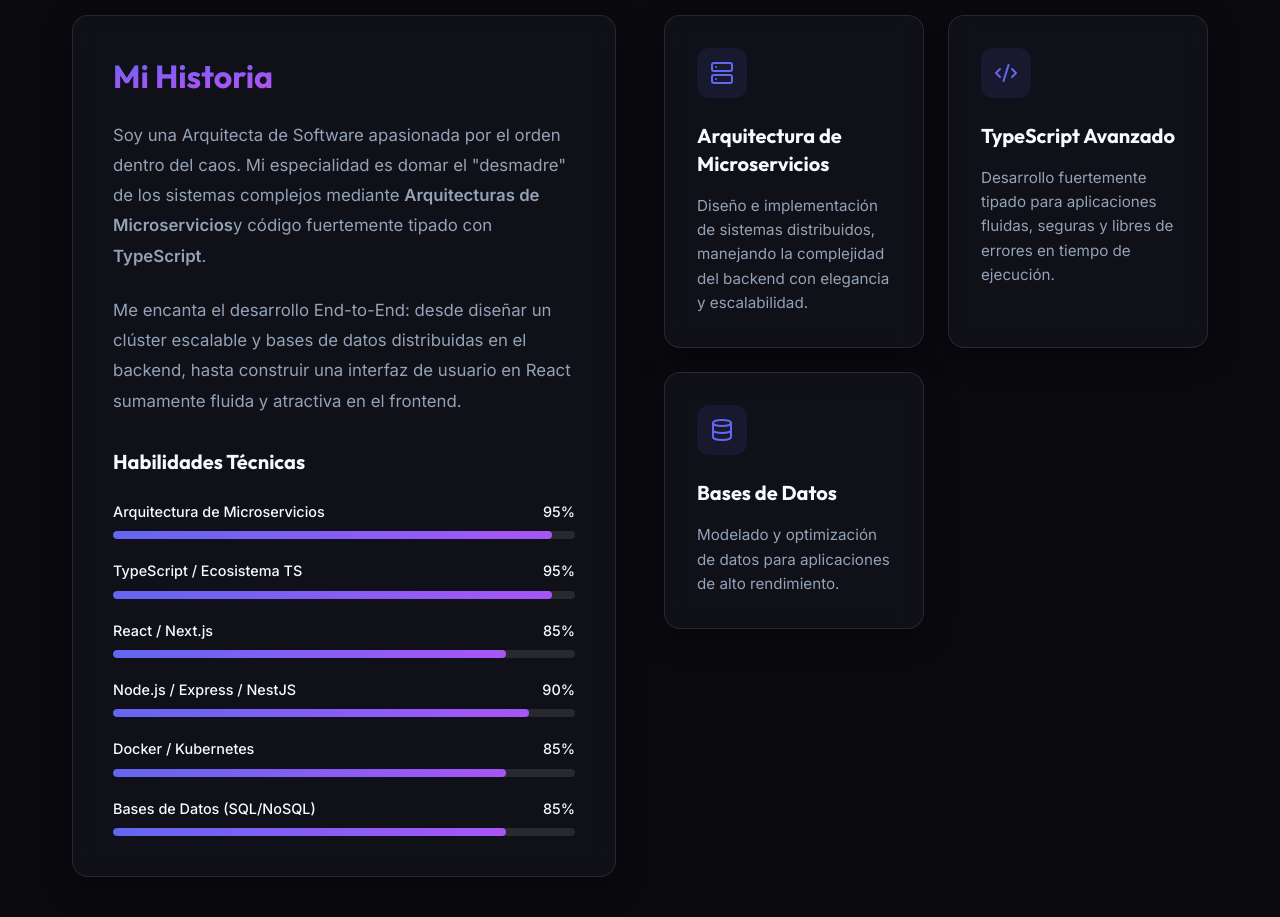
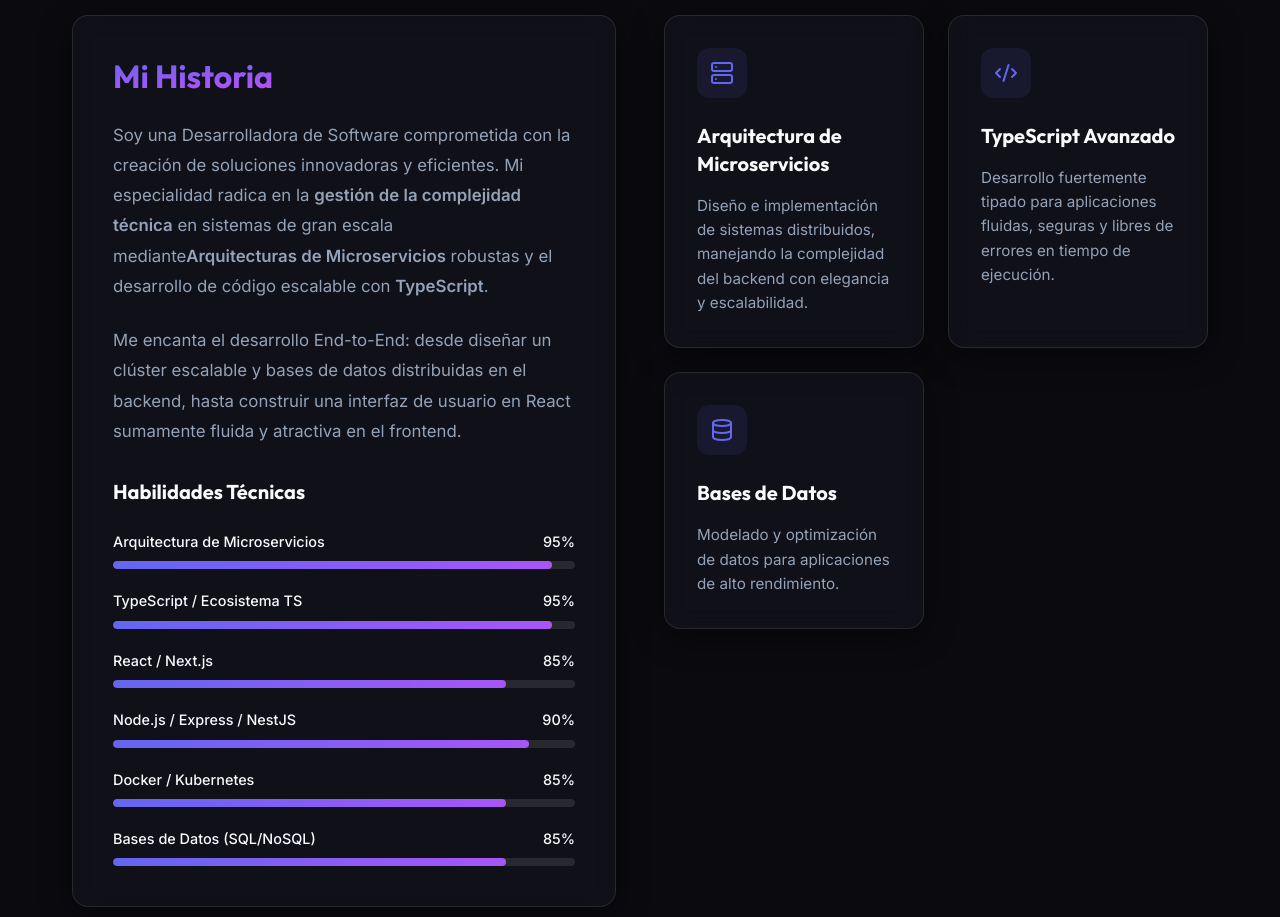
Before and after one commit to andreaprada1993/PresentationJhoaDev, a React (Vite) app: page / in a window 1280 px wide. Shown: the part 1060-1977 px from the top of the page. Built offline with nearby package versions, Linux system fonts and the light colour scheme; no server answers; the database is empty.

Commit message:
style: refine About section with more professional technical language

```diff
--- a/src/components/About.tsx
+++ b/src/components/About.tsx
@@ -18,9 +18,9 @@ const About = () => {
                     <div className="p-10 glass-panel">
                         <h3 className="text-[2rem] mb-6 gradient-text">Mi Historia</h3>
                         <p className="text-text-secondary text-[1.05rem] mb-6 leading-[1.8]">
-                            Soy una Arquitecta de Software apasionada por el orden dentro del caos.
-                            Mi especialidad es domar el "desmadre" de los sistemas complejos mediante <strong>Arquitecturas de Microservicios</strong>
-                            y código fuertemente tipado con <strong>TypeScript</strong>.
+                            Soy una Desarrolladora de Software comprometida con la creación de soluciones innovadoras y eficientes.
+                            Mi especialidad radica en la <strong>gestión de la complejidad técnica</strong> en sistemas de gran escala mediante
+                            <strong>Arquitecturas de Microservicios</strong> robustas y el desarrollo de código escalable con <strong>TypeScript</strong>.
                         </p>
                         <p className="text-text-secondary text-[1.05rem] mb-6 leading-[1.8]">
                             Me encanta el desarrollo End-to-End: desde diseñar un clúster escalable y bases de datos distribuidas en el backend,
```
